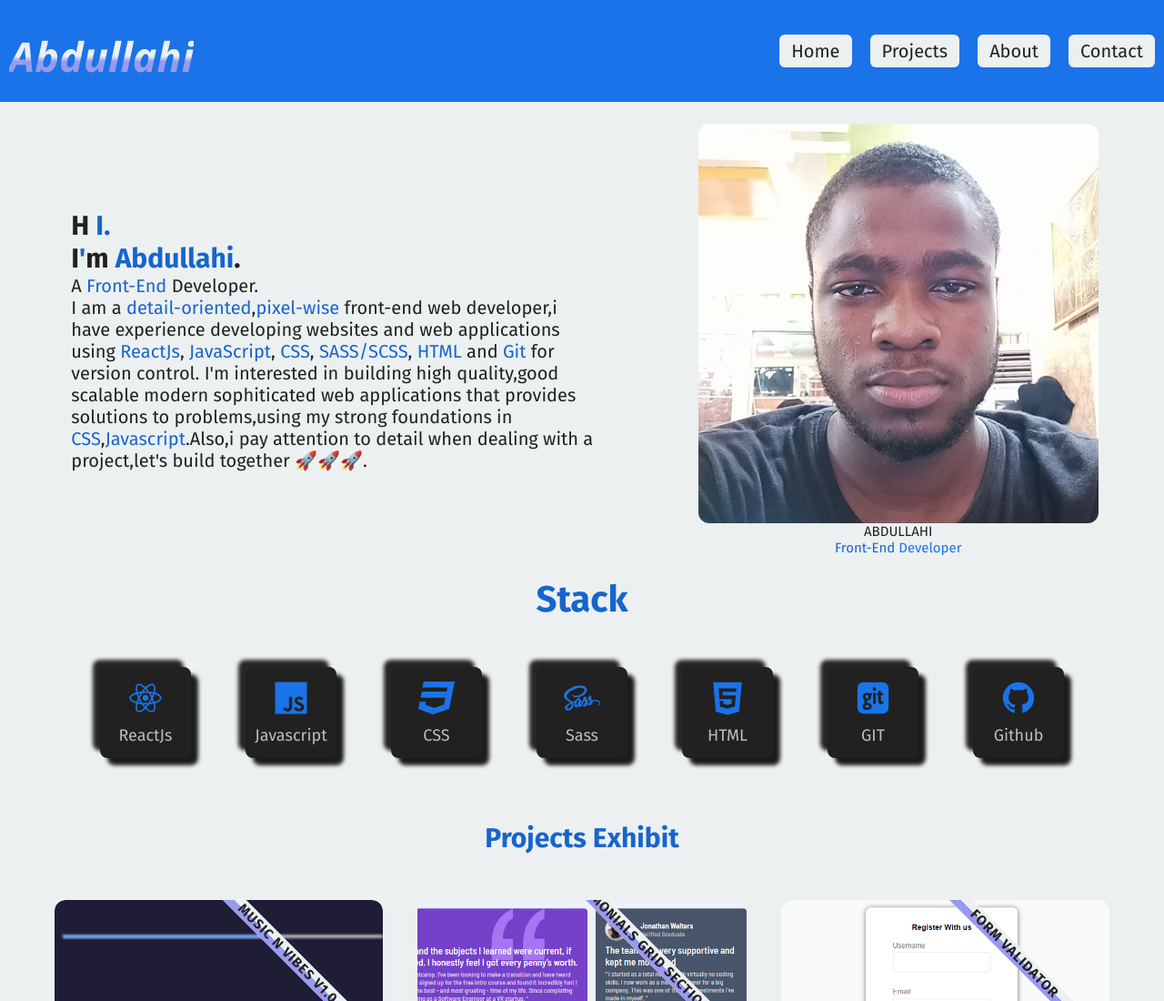
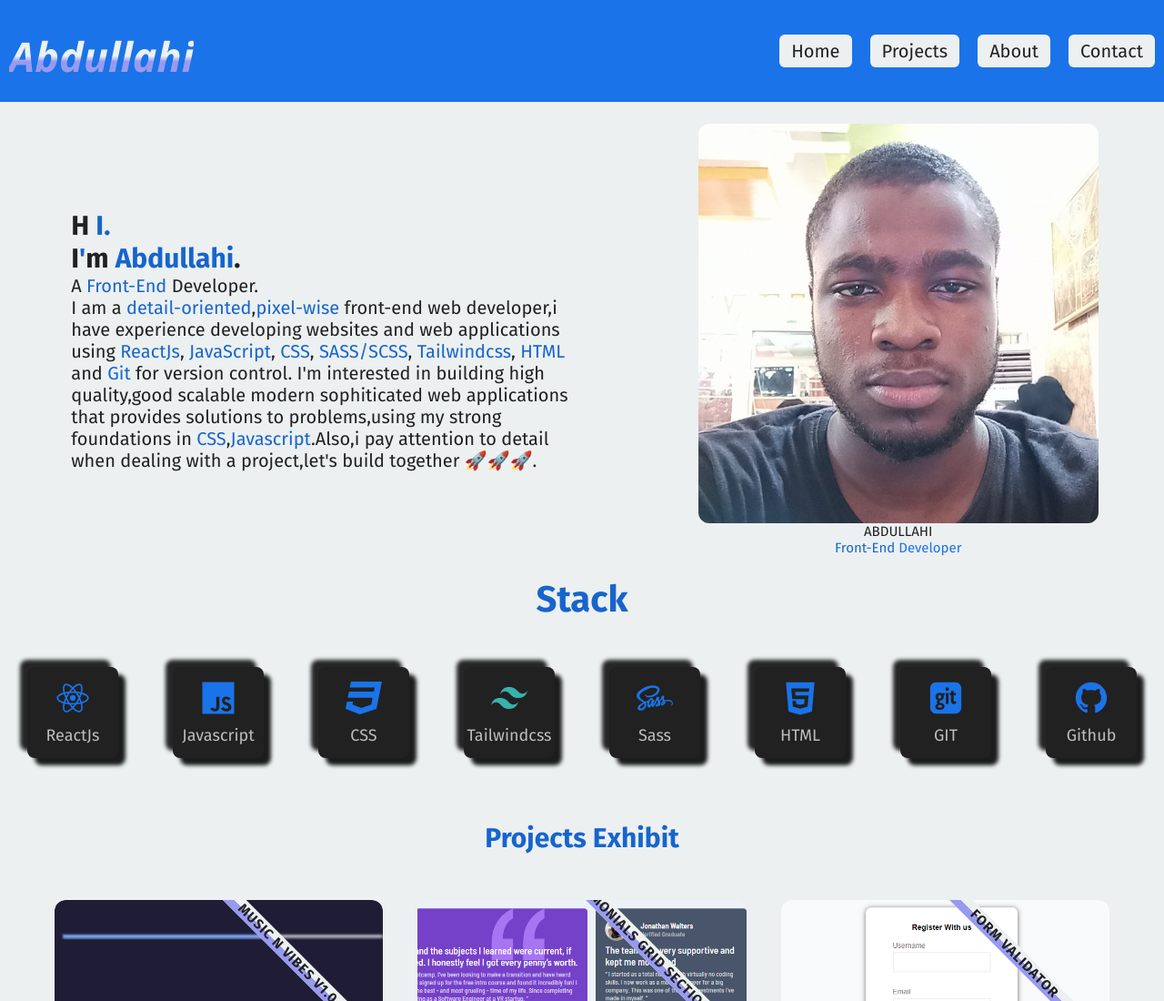
Before and after one commit to Hussein-miracle/Abdullahi-s-portfolio, a website: page index.html in a window 1280 px wide. Shown: the top 1100 px of the page at 91% size. Drawn offline with Linux system fonts and the light colour scheme.

Commit message:
feat: added tailwind skill svg

```diff
--- a/index.html
+++ b/index.html
@@ -95,6 +95,7 @@
                     I am a <span class="colored-text-1">detail-oriented</span>,<span class="colored-text-1">pixel-wise</span> front-end web developer,i have  experience  developing websites and web applications using   <span class="colored-text-1">ReactJs</span>, <span class="colored-text-1">JavaScript</span>, <span class="colored-text-1">CSS</span>,
 
                     <span class="colored-text-1">SASS/SCSS</span>,
+                    <span class="colored-text-1">Tailwindcss</span>,
                     <span class="colored-text-1">HTML</span>
                     and <span class="colored-text-1">Git</span> for version control.
 
@@ -137,6 +138,12 @@
                     </svg>
 
                     <span class="skills__item--text">CSS</span>
+                </div>
+                <div class="skills__item">
+
+                    <img  class="icon-1" src="./img/tailwindcss.svg" alt="tailwindcss">
+
+                    <span class="skills__item--text">Tailwindcss</span>
                 </div>
 
                 <div class="skills__item">
```
Also changed, not shown: img/tailwindcss.svg (added).
